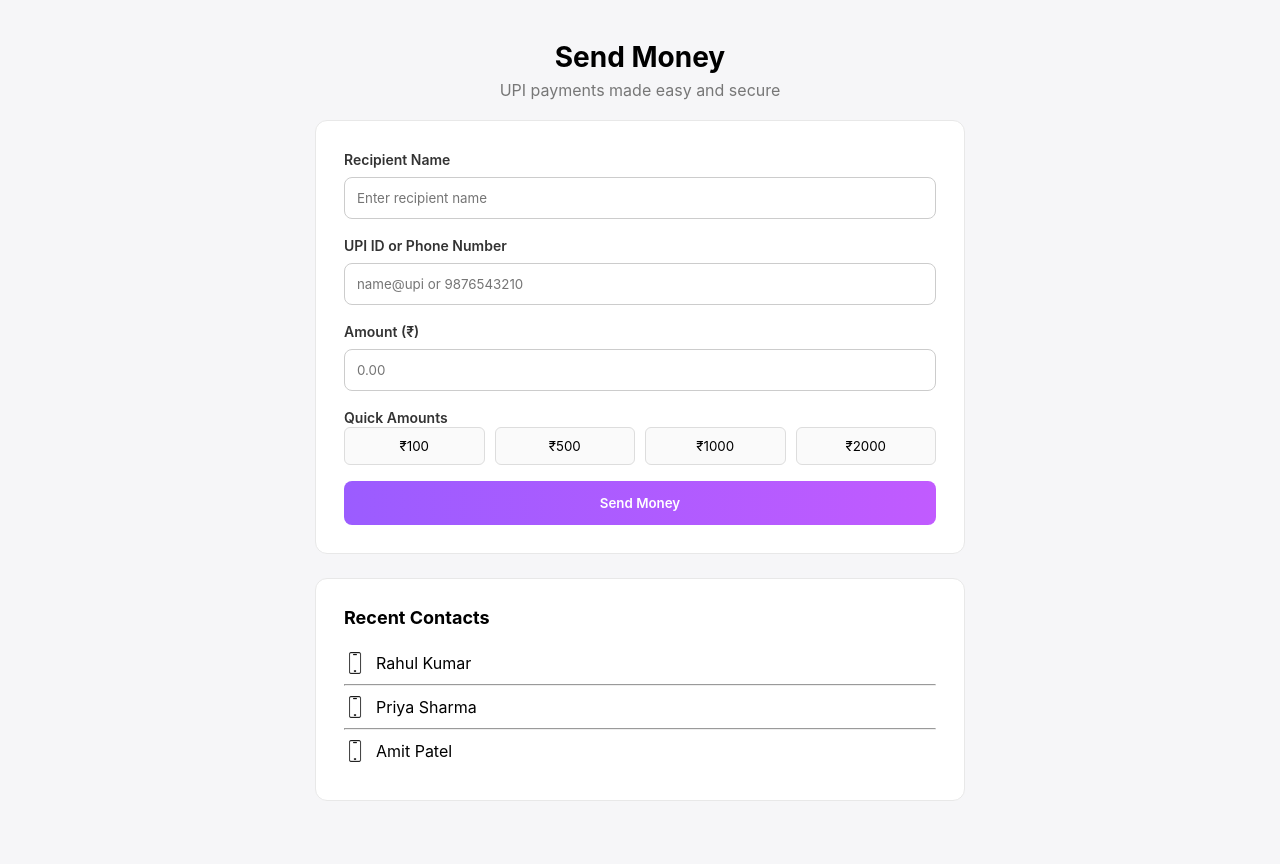
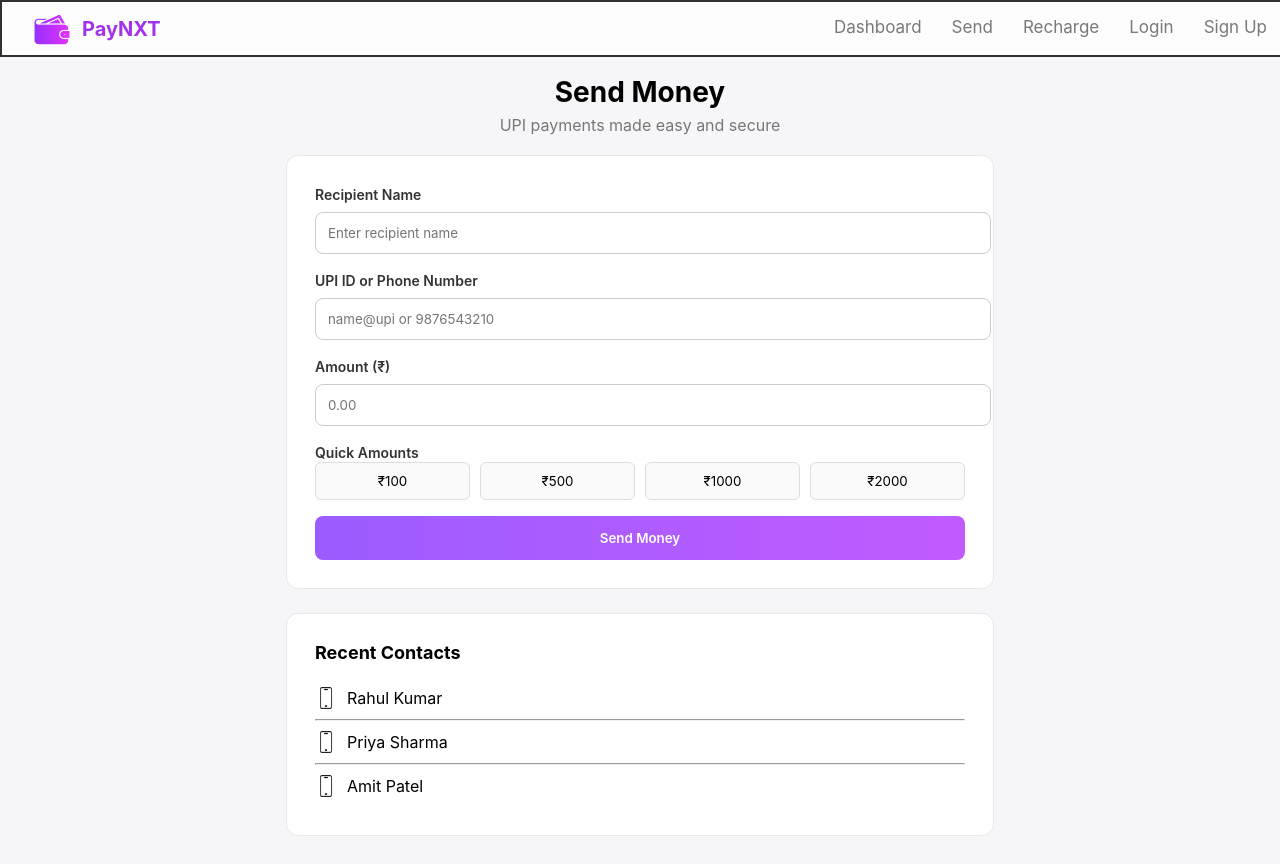
Before and after one commit to Swaraj808-dev/PayNXT, a plain HTML site: page send.html in a window 1280 px wide. Drawn offline with Linux system fonts and the light colour scheme.

Commit message:
Add files via upload

```diff
--- a/send.css
+++ b/send.css
@@ -1,7 +1,6 @@
 * {
   margin: 0;
   padding: 0;
-  box-sizing: border-box;
   font-family: "Inter", sans-serif;
 }
 
@@ -10,9 +9,52 @@ body {
   padding: 40px 0 80px;
 }
 
+#navbar {
+  position:fixed;
+  top: 0;
+  width: 100%;
+  height: 23px;
+  background-color: hsl(0 0% 100%);
+  opacity: 80%;
+  border: 2px solid black;
+  padding: 15px 0;
+}
+#logo:hover {
+  color: #4a0572;
+  cursor: pointer;
+}
+
+#logo {
+  font-weight: bold;
+  font-size: 20px;
+  color: #8c03e8;
+  text-decoration: none;
+  padding-left: 10px;
+}
+.logo-img{
+    width:40px;
+    height:35px;
+    float:left;
+    margin-left:30px;
+    margin-top:-5px;
+}
+
+.nav-item:hover {
+  color: #8c03e8;
+  cursor: pointer;
+}
+.nav-item {
+  float: right;
+  color: rgba(0, 0, 0, 0.649);
+  font-size: 17px;
+  margin: 0 15px;
+  text-decoration: none;
+}
+
 .page-header {
   text-align: center;
   margin-bottom: 20px;
+  margin-top: 35px;
 }
 
 .page-header h2 {
--- a/send.html
+++ b/send.html
@@ -7,6 +7,18 @@
     <link rel="stylesheet" href="send.css">
 </head>
 <body>
+    <div id="navbar">
+    <a href="home.html">
+    <img src="wallet.png" class="logo-img">
+    </a>
+    <a id="logo" href="home.html">PayNXT</a>
+    <a class="nav-item" href="signup.html">Sign Up</a>
+    <a class="nav-item" href="login.html">Login</a>
+    <a class="nav-item" href="recharge.html">Recharge</a>
+    <a class="nav-item" href="send.html">Send</a>
+    <a class="nav-item" href="dashboard.html">Dashboard</a>
+    </div>
+
     <section class="page-header">
     <h2>Send Money</h2>
     <p>UPI payments made easy and secure</p>
```
